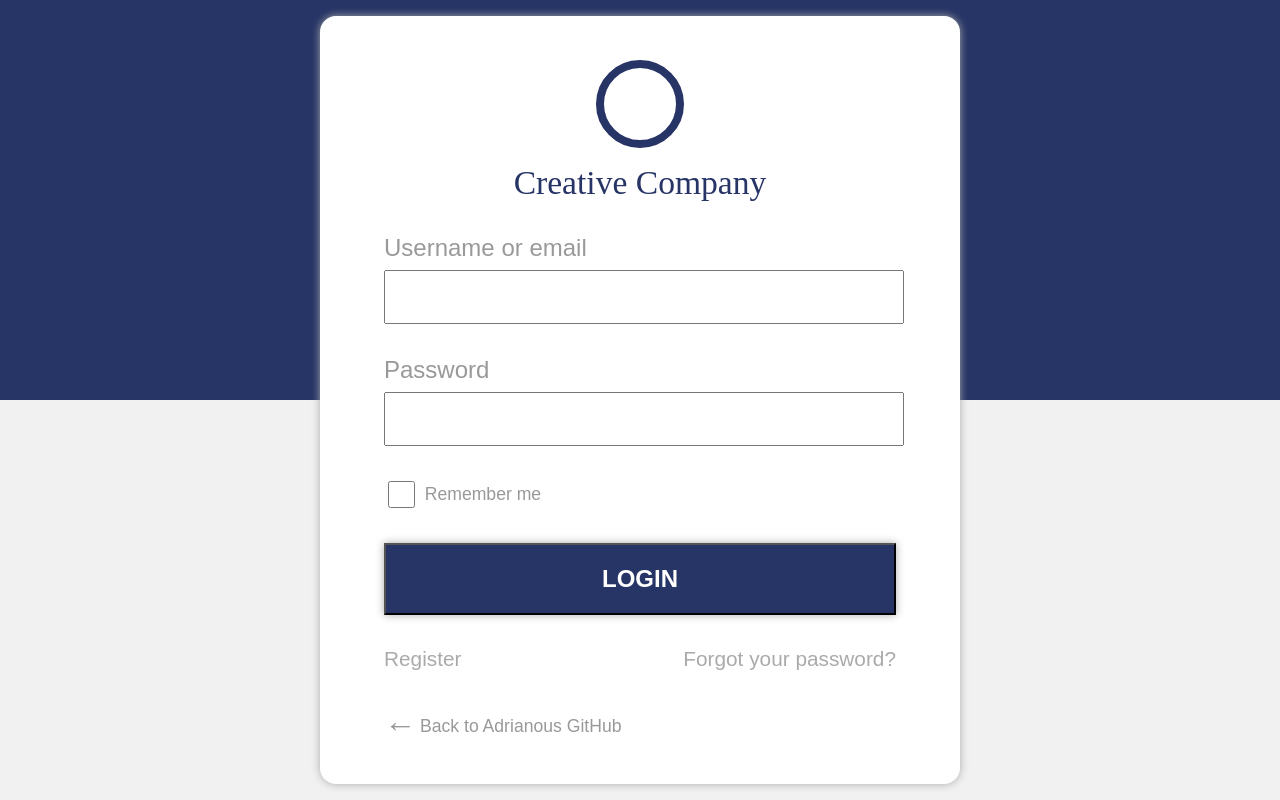
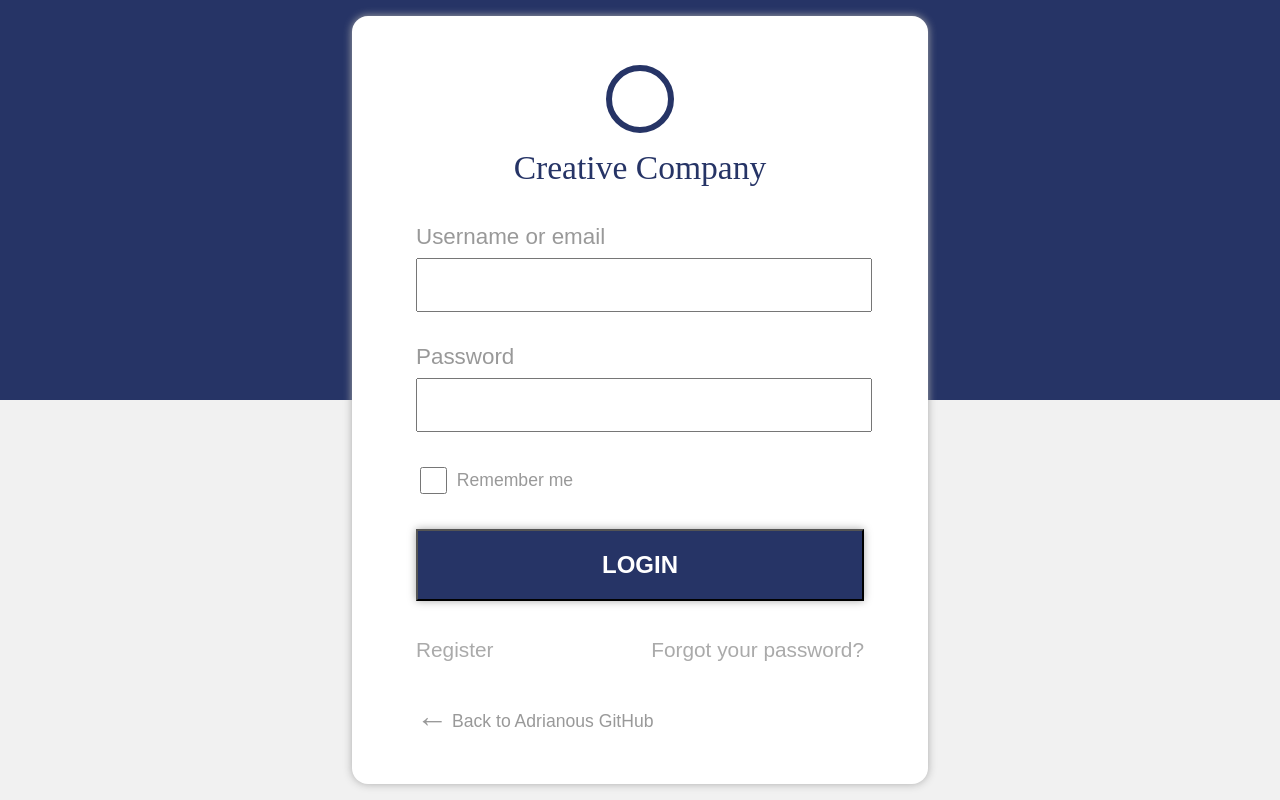
Before and after one commit to AdrianousDev/Creative-Company-form, a plain HTML site: page index.html in a window 1280 px wide. Drawn offline with Linux system fonts and the light colour scheme.

Commit message:
Update style.css sizes

```diff
--- a/style.css
+++ b/style.css
@@ -14,13 +14,13 @@ main {
   box-shadow: 0px 0px 0.5rem #aaa;
   border-radius: 1rem;
   padding: 4rem;
-  width: 32rem;
+  width: 28rem;
   height: 40rem;
 
   display: flex;
   flex-direction: column;
   place-content: center;
-  gap: 2rem;
+  gap: 2.3rem;
 }
 
 .logo {
@@ -31,11 +31,11 @@ main {
 }
 
 .circulo-fora {
-  width: 4.5rem;
-  height: 4.5rem;
+  width: 3.5rem;
+  height: 3.5rem;
   background: #fff;
   border-radius: 3rem;
-  border: 0.5rem solid #263466;
+  border: 0.4rem solid #263466;
 }
 
 .logo-frase {
@@ -57,7 +57,7 @@ label {
 .input-username span,
 .input-password span {
   font-family: Arial;
-  font-size: 1.5rem;
+  font-size: 1.4rem;
   color: #999;
   margin-bottom: 0.5rem;
 }
```
